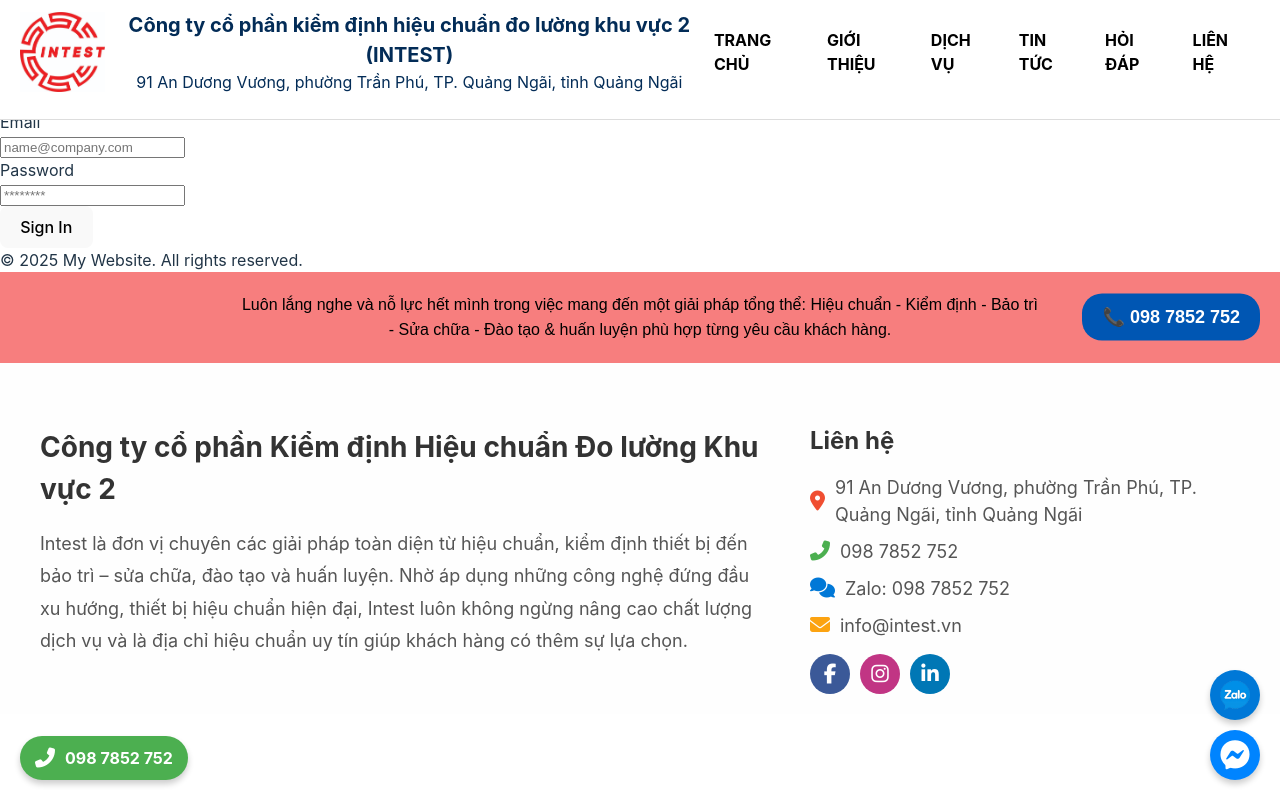
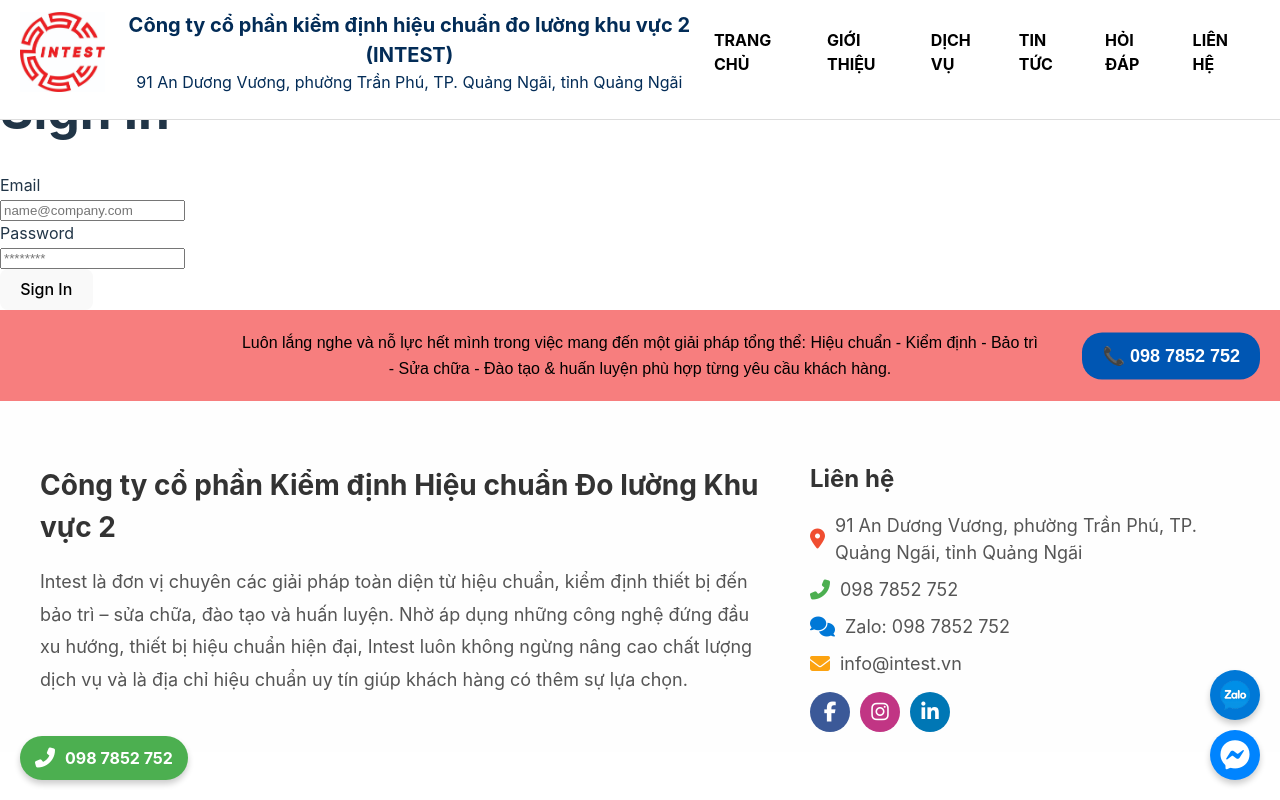
Before and after one commit to david-cung/quatest3, a React (Vite) app: page /sign-in in a window 1280 px wide. Built offline with nearby package versions, Linux system fonts and the light colour scheme.

Commit message:
Update SignIn page

```diff
--- a/src/pages/SignIn.jsx
+++ b/src/pages/SignIn.jsx
@@ -24,7 +24,6 @@ export default function SignIn() {
 
   const handleSubmit = async (event) => {
     event.preventDefault();
-
     if (!formData.email || !formData.password) {
       return dispatch(signInFailure("Please fill all the required fields"));
     }
@@ -36,11 +35,10 @@ export default function SignIn() {
         headers: { "Content-Type": "application/json" },
         body: JSON.stringify(formData),
       });
-
       const data = await res.json();
 
       if (!res.ok) {
-        return dispatch(signInFailure(data.message || "Login failed"));
+        return dispatch(signInFailure(data.message));
       }
 
       localStorage.setItem("token", data.data.accessToken);
@@ -52,16 +50,12 @@ export default function SignIn() {
   };
 
   return (
-    <div className="min-h-screen w-full flex flex-col bg-gray-100">
-      {/* Header */}
-      <header className="w-full bg-white shadow-md p-4 text-center font-semibold text-lg">
-        My Website
-      </header>
+    <div className="h-screen w-screen bg-gray-100 flex items-center justify-center">
+      <div className="p-6 max-w-md w-full bg-white shadow-lg rounded-lg">
+        <h1 className="text-center text-xl font-semibold mb-4">Sign In</h1>
 
-      {/* Main Content */}
-      <main className="flex-1 flex justify-center items-center">
-        <div className="p-5 max-w-3xl w-full mx-auto bg-white shadow-lg rounded-lg">
         <form className="flex flex-col gap-4" onSubmit={handleSubmit}>
+          {/* Email */}
           <div>
             <Label value="Email" />
             <TextInput
@@ -69,10 +63,10 @@ export default function SignIn() {
               placeholder="name@company.com"
               id="email"
               onChange={handleChange}
-                autoComplete="email"
-                required
             />
           </div>
+
+          {/* Password */}
           <div>
             <Label value="Password" />
             <TextInput
@@ -80,10 +74,10 @@ export default function SignIn() {
               placeholder="********"
               id="password"
               onChange={handleChange}
-                autoComplete="current-password"
-                required
             />
           </div>
+
+          {/* Submit Button */}
           <Button gradientDuoTone="purpleToPink" type="submit" disabled={loading}>
             {loading ? (
               <>
@@ -96,18 +90,9 @@ export default function SignIn() {
           </Button>
         </form>
 
-          {errorMessage && (
-            <Alert className="mt-5" color="blue">
-              {errorMessage}
-            </Alert>
-          )}
+        {/* Error Message */}
+        {errorMessage && <Alert className="mt-5" color="failure">{errorMessage}</Alert>}
       </div>
-      </main>
-
-      {/* Footer */}
-      <footer className="w-full bg-white shadow-md p-4 text-center text-sm">
-        © 2025 My Website. All rights reserved.
-      </footer>
     </div>
   );
 }
```
Lines whose indentation alone changed are shown as unchanged.
